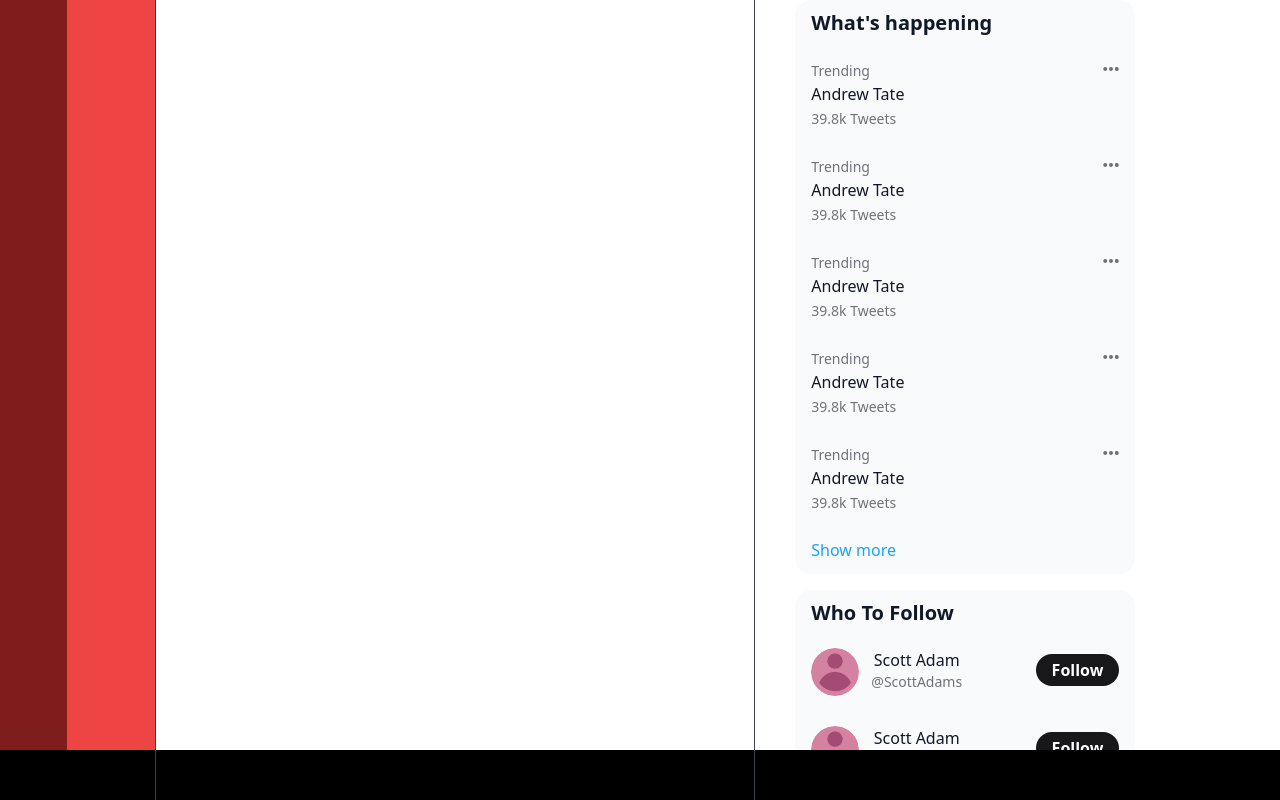
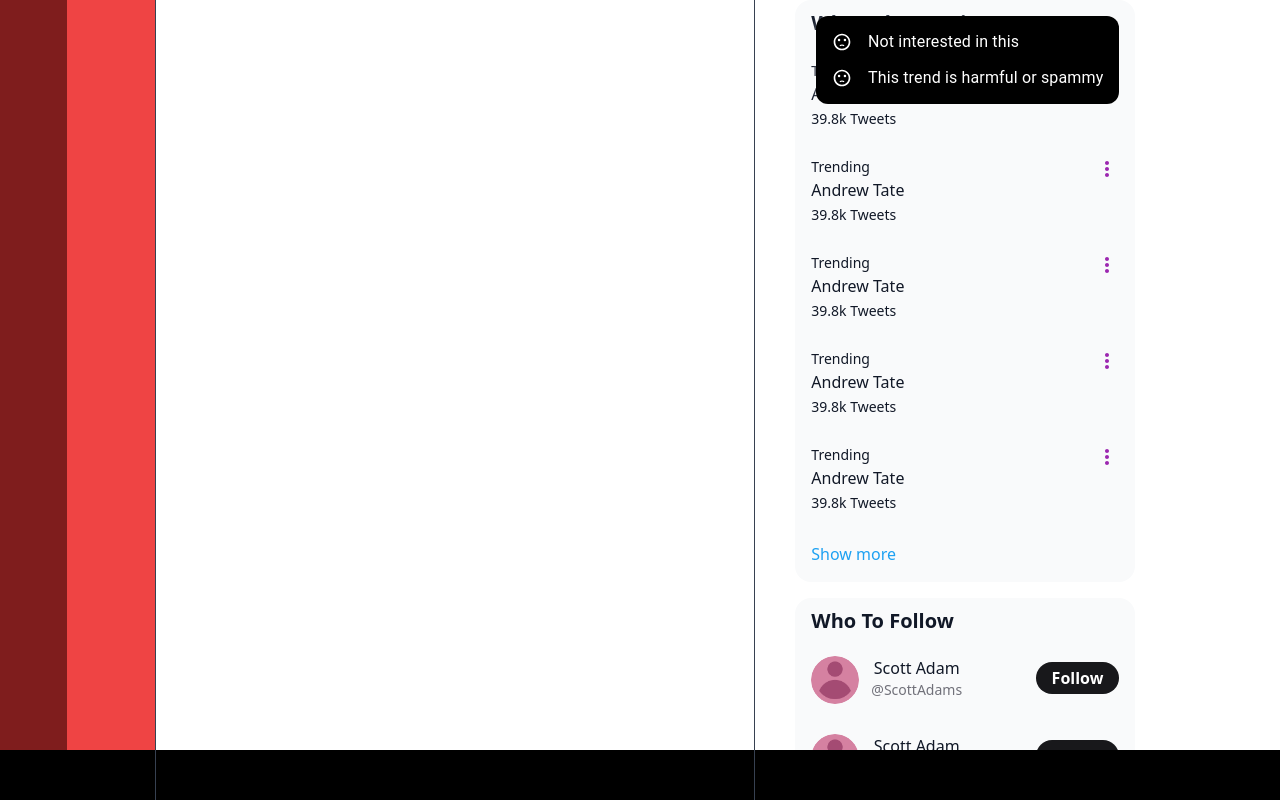
Before and after one commit to 001mo/tweets, a Next.js app: page /home in a window 1280 px wide. Both pictures are taken after a click on the button 1111 px from the left and 69 px from the top of the page. Shown: the top 800 px of the page. Built offline with nearby package versions, Linux system fonts and the light colour scheme.

Commit message:
build `Trending Item`

```diff
--- /dev/null
+++ b/apps/home/MainSidebar/Trending/Item.tsx
@@ -0,0 +1,87 @@
+import React, { useState } from "react";
+import { IconButton, Menu, MenuItem, ListItemIcon, ListItemText } from "@mui/material";
+import { SentimentDissatisfied } from '@mui/icons-material';
+import { MoreVert } from "@mui/icons-material";
+
+
+export default function Item({ trendData }) {
+    const [anchorEl, setAnchorEl] = useState<null | HTMLElement>();
+    const open = Boolean(anchorEl);
+
+    const handleOptionsClick = (e: React.MouseEvent<HTMLElement>) => {
+        setAnchorEl(e.currentTarget);
+    }
+
+    const handleOptionsClose = () => {
+        setAnchorEl(null);
+    }
+
+    return (
+        <div className='wrapper px-4 py-3 transition-all duration-200 hover:bg-[rgba(0,0,0,0.03)] dark:hover:bg-[rgba(255,255,255,0.03)]'>
+            <button className='wrapper text-left'>
+                <div>
+                    <span className='text-secondary text-sm'>Trending</span>
+                </div>
+                <div>
+                    <span className='font-medium'>Andrew Tate</span>
+                </div>
+                <div>
+                    <span className='text-secondary text-sm'>39.8k Tweets</span>
+                </div>
+
+                {/* ===== options button ======= */}
+                <div className='absolute top-[1px] right-0'>
+                    <IconButton
+                        aria-label="more"
+                        id="long-button"
+                        aria-controls={open ? 'long-menu' : undefined}
+                        aria-expanded={open ? 'true' : undefined}
+                        aria-haspopup="true"
+                        onClick={handleOptionsClick}
+                        className="p-0"
+                        style={{ padding: 0 }}
+                    >
+                        <MoreVert color="secondary" />
+                    </IconButton>
+
+                    <Menu
+                        anchorOrigin={{
+                            vertical: 'top',
+                            horizontal: 'right',
+                        }}
+                        transformOrigin={{
+                            vertical: 'bottom',
+                            horizontal: 'right',
+                        }}
+                        anchorEl={anchorEl}
+                        open={open}
+                        onClose={handleOptionsClose}
+                        sx={{ // (d) change bg and colors after dark mode is established.
+                            '& .MuiPaper-root': {
+                                bgcolor: '#000',
+                                color: '#fff',
+                                borderRadius: '12px',
+                                boxShadow: 'rgb(255 255 255 / 20%) 0px 0px 15px, rgb(255 255 255 / 15%) 0px 0px 3px 1px'
+                            },
+                            '& .MuiMenuItem-root:hover': {
+                                bgcolor: 'rgb(255 255 255 / .03)',
+                            },
+                            '& .MuiListItemIcon-root': {
+                                color: '#fff'
+                            }
+                        }}
+                    >
+                        <MenuItem>
+                            <ListItemIcon><SentimentDissatisfied fontSize="small" /></ListItemIcon>
+                            <ListItemText>Not interested in this</ListItemText>
+                        </MenuItem>
+                        <MenuItem>
+                            <ListItemIcon><SentimentDissatisfied fontSize="small" /></ListItemIcon>
+                            <ListItemText>This trend is harmful or spammy</ListItemText>
+                        </MenuItem>
+                    </Menu>
+                </div>
+            </button>
+        </div>
+    )
+}
--- a/apps/home/MainSidebar/Trending/index.tsx
+++ b/apps/home/MainSidebar/Trending/index.tsx
@@ -1,4 +1,4 @@
-import { SlOptions } from 'react-icons/sl';
+import Item from "./Item";
 
 export default function Trending() {
     return (
@@ -7,112 +7,11 @@
                 <h2>What's happening</h2>
             </div>
 
-            <div className='wrapper px-4 py-3 transition-all duration-200 hover:bg-[rgba(0,0,0,0.03)] dark:hover:bg-[rgba(255,255,255,0.03)]'>
-                <button className='wrapper text-left'>
-                    <div>
-                        <span className='text-zinc-500 text-sm'>Trending</span>
-                    </div>
-                    <div>
-                        <span className='font-medium'>Andrew Tate</span>
-                    </div>
-                    <div>
-                        <span className='text-zinc-500 text-sm'>39.8k Tweets</span>
-                    </div>
+            {Array(5).fill(0).map(() =>
+                <Item trendData={{}} />
+            )}
 
-                    {/* ===== options button ======= */}
-                    <div className='absolute top-[1px] right-0'>
-                        <button className='text-zinc-500'>
-                            <SlOptions size="16px" />
-                        </button>
-                    </div>
-                </button>
-            </div>
-
-            <div className='wrapper px-4 py-3 transition-all duration-200 hover:bg-[rgba(0,0,0,0.03)] dark:hover:bg-[rgba(255,255,255,0.03)]'>
-                <button className='wrapper text-left'>
-                    <div>
-                        <span className='text-zinc-500 text-sm'>Trending</span>
-                    </div>
-                    <div>
-                        <span className='font-medium'>Andrew Tate</span>
-                    </div>
-                    <div>
-                        <span className='text-zinc-500 text-sm'>39.8k Tweets</span>
-                    </div>
-
-                    {/* ===== options button ======= */}
-                    <div className='absolute top-[1px] right-0'>
-                        <button className='text-zinc-500'>
-                            <SlOptions size="16px" />
-                        </button>
-                    </div>
-                </button>
-            </div>
-
-            <div className='wrapper px-4 py-3 transition-all duration-200 hover:bg-[rgba(0,0,0,0.03)] dark:hover:bg-[rgba(255,255,255,0.03)]'>
-                <button className='wrapper text-left'>
-                    <div>
-                        <span className='text-zinc-500 text-sm'>Trending</span>
-                    </div>
-                    <div>
-                        <span className='font-medium'>Andrew Tate</span>
-                    </div>
-                    <div>
-                        <span className='text-zinc-500 text-sm'>39.8k Tweets</span>
-                    </div>
-
-                    {/* ===== options button ======= */}
-                    <div className='absolute top-[1px] right-0'>
-                        <button className='text-zinc-500'>
-                            <SlOptions size="16px" />
-                        </button>
-                    </div>
-                </button>
-            </div>
-
-            <div className='wrapper px-4 py-3 transition-all duration-200 hover:bg-[rgba(0,0,0,0.03)] dark:hover:bg-[rgba(255,255,255,0.03)]'>
-                <button className='wrapper text-left'>
-                    <div>
-                        <span className='text-zinc-500 text-sm'>Trending</span>
-                    </div>
-                    <div>
-                        <span className='font-medium'>Andrew Tate</span>
-                    </div>
-                    <div>
-                        <span className='text-zinc-500 text-sm'>39.8k Tweets</span>
-                    </div>
-
-                    {/* ===== options button ======= */}
-                    <div className='absolute top-[1px] right-0'>
-                        <button className='text-zinc-500'>
-                            <SlOptions size="16px" />
-                        </button>
-                    </div>
-                </button>
-            </div>
-
-            <div className='wrapper px-4 py-3 transition-all duration-200 hover:bg-[rgba(0,0,0,0.03)] dark:hover:bg-[rgba(255,255,255,0.03)]'>
-                <button className='wrapper text-left'>
-                    <div>
-                        <span className='text-zinc-500 text-sm'>Trending</span>
-                    </div>
-                    <div>
-                        <span className='font-medium'>Andrew Tate</span>
-                    </div>
-                    <div>
-                        <span className='text-zinc-500 text-sm'>39.8k Tweets</span>
-                    </div>
-
-                    {/* ===== options button ======= */}
-                    <div className='absolute top-[1px] right-0'>
-                        <button className='text-zinc-500'>
-                            <SlOptions size="16px" />
-                        </button>
-                    </div>
-                </button>
-            </div>
-
-            <div className='wrapper px-4 py-3 transition-all duration-200 hover:bg-[rgba(0,0,0,0.03)] dark:hover:bg-[rgba(255,255,255,0.03)] rounded-b-2xl'>
+            <div className='wrapper p-4 transition-all duration-200 hover:bg-[rgba(0,0,0,0.03)] dark:hover:bg-[rgba(255,255,255,0.03)] rounded-b-2xl'>
                 <button className='wrapper text-left'>
                     <div>
                         <span className='text-brand'>Show more</span>
```
